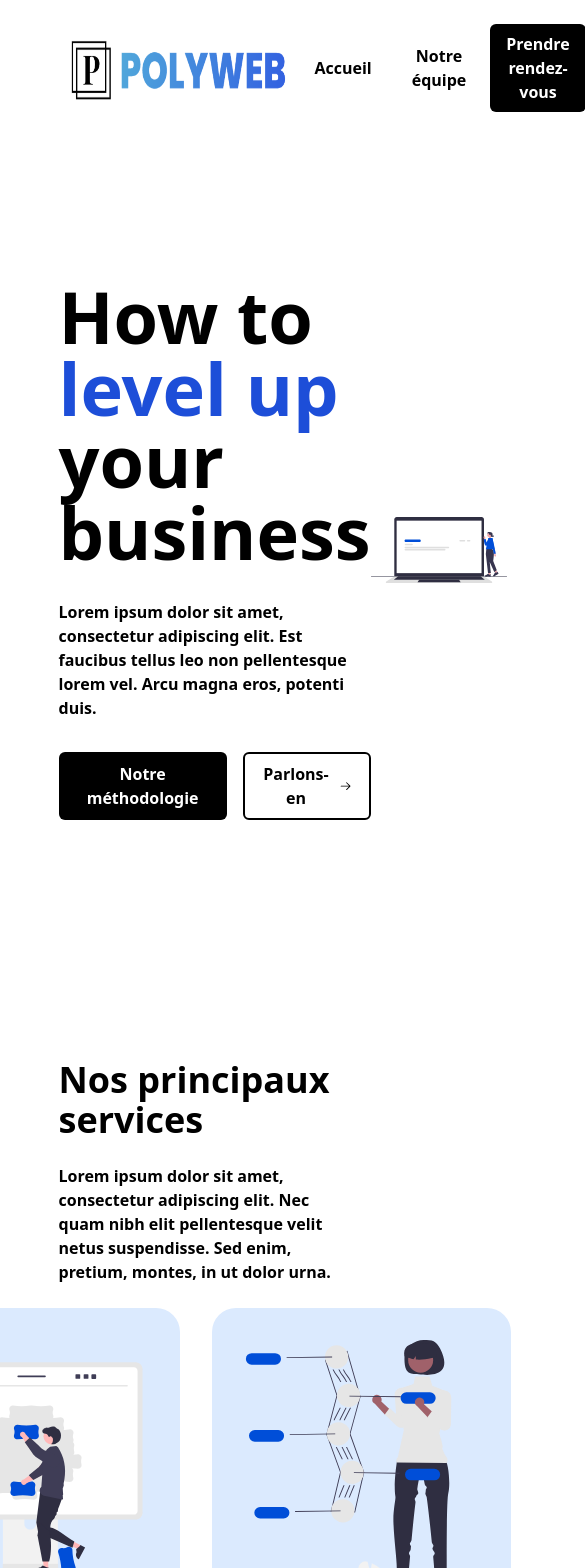
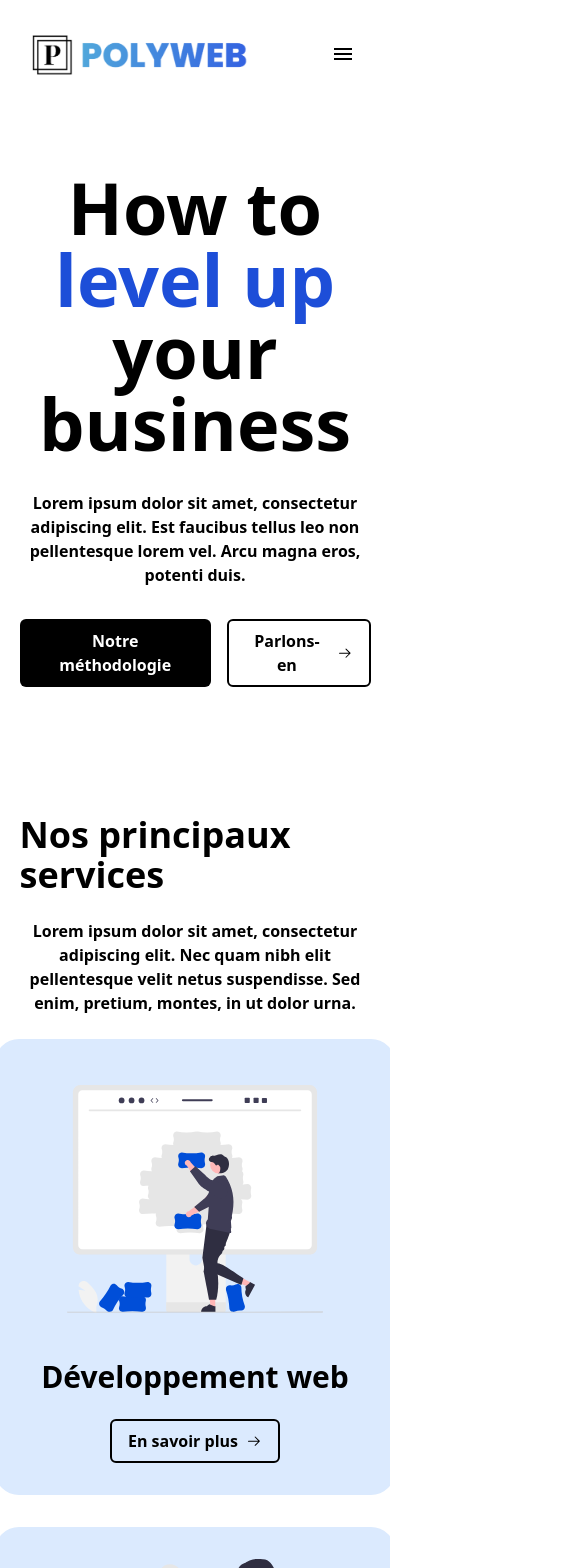
Before and after one commit to PolywebDigital/polyweb.com, a React (Vite) app: page /accueil in a window 390 px wide. Shown: the top 1568 px of the page, 585 px wide, since content can reach past the window. Built offline with nearby package versions, Linux system fonts and the light colour scheme.

Commit message:
feat: responsive design in the app

```diff
--- a/src/components/ServicesCard.tsx
+++ b/src/components/ServicesCard.tsx
@@ -11,11 +11,11 @@ const ServicesCard: React.FC<ServicesCardProps> = (props) => {
   const { title, imageUrl, content } = props;
 
   return (
-    <div className="flex flex-col gap-8 items-center rounded-3xl bg-blue-100 max-w-96 p-8 w-fit">
+    <div className="flex flex-col gap-8 items-center rounded-3xl min-w-[400px] bg-blue-100 max-w-96 p-8 w-fit">
       <img className="w-64 h-64" src={imageUrl} alt="card img" />
       <div className="flex flex-col gap-6 grow text-center justify-between items-center">
         <h3 className="text-3xl font-semibold"> {title} </h3>
-        <p> {content} </p>
+        <p className="hidden md:block"> {content} </p>
         <Button color="bordered">
           En savoir plus <GoArrowRight />
         </Button>
--- a/src/components/TextArea.tsx
+++ b/src/components/TextArea.tsx
@@ -3,7 +3,7 @@ import { TextareaHTMLAttributes } from "react";
 import { cn } from "../utils/cn";
 
 const textAreaVariants = cva(
-  "flex items-center px-4 py-2 rounded-md transition w-full outline outline-1 outline-blue-400 min-h-[150px]",
+  "flex items-center px-4 py-2 rounded-md transition w-full outline outline-1 outline-gray-400 min-h-[150px]",
   {
     variants: {},
     defaultVariants: {},
--- a/src/components/TextField.tsx
+++ b/src/components/TextField.tsx
@@ -3,7 +3,7 @@ import { InputHTMLAttributes } from "react";
 import { cn } from "../utils/cn";
 
 const textFieldVariants = cva(
-  "flex items-center px-4 py-2 rounded-md transition w-full outline outline-1 outline-blue-400 ",
+  "flex items-center px-4 py-2 rounded-md transition w-full outline outline-2 outline-gray-400",
   {
     variants: {},
     defaultVariants: {},
@@ -22,7 +22,7 @@ const TextField: React.FC<TextFieldProps> = (props) => {
   return (
     <div className="flex flex-col w-full">
       <label htmlFor="input">
-        {label} {other.required && <span className="text-red-600">*</span>}
+        {label} {other.required && <span className="text-red-600 ">*</span>}
       </label>
       <input {...other} className={cn(textFieldVariants({}))} id="input" />
       {errorMessage && <span className="text-red-500"> {errorMessage} </span>}
--- a/src/layouts/BottomBar.tsx
+++ b/src/layouts/BottomBar.tsx
@@ -1,15 +1,15 @@
 const BottomBar: React.FC = () => {
   return (
-    <div className="grid grid-cols-3 pt-16 pb-32 px-[25%] justify-center bg-blue-50 ">
+    <div className="flex flex-col md:grid md:grid-cols-3 py-16 md:pt-16 md:pb-32 px-[25%] gap-5 justify-center bg-blue-50 ">
       {/* TODO RAJOUTER L'ONGLET POSTULER */}
-      <div className="flex flex-col items-center gap-4 text-center">
+      <div className="flex flex-col h-fit gap-4 text-center">
         <h4 className="text-xl font-bold"> PolyWeb </h4>
         <p>
           We specialize in providing services to desing websites, applications,
           build and maintain business for customers.
         </p>
       </div>
-      <div className="flex flex-col items-center gap-4 text-center">
+      <div className="flex flex-col h-fit gap-4 text-center">
         <h4 className="text-xl font-bold"> A propos </h4>
         <ul>
           <li> Accueil </li>
@@ -18,7 +18,7 @@ const BottomBar: React.FC = () => {
           {/* <li> Tarification </li> */}
         </ul>
       </div>
-      <div className="flex flex-col items-center gap-4 text-center">
+      <div className="flex flex-col h-fit gap-4 text-center">
         <h4 className="text-xl font-bold"> Nous contacter </h4>
         <ul>
           <li> polyweb.digital@gmail.com </li>
--- a/src/layouts/Layout.tsx
+++ b/src/layouts/Layout.tsx
@@ -8,7 +8,7 @@ interface LayoutProps {
 const Layout: React.FC<LayoutProps> = (props) => {
   const { children } = props;
   return (
-    <div className="flex flex-col min-h-screen justify-between">
+    <div className="flex flex-col overflow-clip gap-16 md:gap-40  min-h-screen justify-between">
       <TopBar />
       {children}
       <BottomBar />
--- a/src/layouts/TopBar.tsx
+++ b/src/layouts/TopBar.tsx
@@ -1,39 +1,70 @@
 import { useNavigate } from "react-router-dom";
 import Button from "../components/Buttons";
 import { paths } from "../constants/Paths";
+import MenuIcon from "@mui/icons-material/Menu";
+import { Drawer } from "@mui/material";
+import { useState } from "react";
+
+type Link = {
+  path: string;
+  text: string;
+  color: "default" | "dark";
+};
 
 const TopBar: React.FC = () => {
+  const [isMenuOpen, setIsMenuOpen] = useState<boolean>(false);
   const navigate = useNavigate();
 
+  const links: Link[] = [
+    { path: paths.home, text: "Accueil", color: "default" },
+    { path: paths.ourTeam, text: "Notre équipe", color: "default" },
+    // { path: paths.ourMethodology, text: "Notre méthodologie", color: "default" },
+    // { path: paths.pricing, text: "Tarification", color: "default" },
+    { path: paths.appointment, text: "Prendre rendez-vous", color: "dark" },
+  ];
+
   return (
-    <div className="flex justify-between w-full px-[15%] py-6">
-      <img className="w-60" src="/logo.png" alt="Logo" />
-      <ul className="flex items-center gap-2">
-        <li>
-          <Button onClick={() => navigate(paths.home)}>Accueil </Button>
-        </li>
-        {/*
-        <li>
-          <Button onClick={() => navigate(paths.ourMethodology)}>
-            Notre méthodologie
-          </Button>
-        </li>
-        */}
-        <li>
-          <Button onClick={() => navigate(paths.ourTeam)}>Notre équipe</Button>
-        </li>
-        {/*
-        <li>
-          <Button onClick={() => navigate(paths.pricing)}>Tarification</Button>
-        </li>
-        */}
-        <li>
-          <Button color="dark" onClick={() => navigate(paths.appointment)}>
-            Prendre rendez-vous
-          </Button>
-        </li>
-      </ul>
-    </div>
+    <>
+      <Drawer
+        anchor="right"
+        open={isMenuOpen}
+        onClose={() => setIsMenuOpen(false)}
+        PaperProps={{
+          sx: {
+            display: "flex",
+            flexDirection: "column",
+            alignItems: "center",
+            width: "60%",
+            justifyContent: "space-between",
+            paddingY: "24px",
+          },
+        }}
+      >
+        <div className="flex flex-col items-center">
+          {links.map((link) => (
+            <Button color={link.color} onClick={() => navigate(link.path)}>
+              {link.text}
+            </Button>
+          ))}
+        </div>
+        <img src="logo.png" className="max-w-60" alt="logo" />
+      </Drawer>
+      <div className="flex justify-between w-full items-center px-[5%] md:px-[10%] lg:px-[15%] xl:px-[20%] py-6">
+        <img src="logo.png" className="max-w-60" alt="logo" />
+        <ul className="hidden sm:flex items-center md:gap-2">
+          {links.map((link) => (
+            <li>
+              <Button color={link.color} onClick={() => navigate(link.path)}>
+                {link.text}
+              </Button>
+            </li>
+          ))}
+        </ul>
+        <Button className="block sm:hidden" onClick={() => setIsMenuOpen(true)}>
+          <MenuIcon width={16} />
+        </Button>
+      </div>
+    </>
   );
 };
 
--- a/src/pages/Home.tsx
+++ b/src/pages/Home.tsx
@@ -8,15 +8,15 @@ const Home: React.FC = () => {
   const navigate = useNavigate();
 
   return (
-    <div>
+    <div className="flex flex-col px-[5%] md:px-[15%] gap-32 md:gap-60">
       {/* Hero section */}
-      <div className="flex px-[15%] py-36 items-center">
-        <div className="flex flex-col gap-8">
-          <h1 className="text-7xl font-bold">
+      <div className="flex items-center">
+        <div className="flex flex-col gap-8 items-center md:items-start">
+          <h1 className="text-7xl text-center md:text-left font-bold">
             How to <span className="font-bold text-blue-700"> level up </span>
             your business
           </h1>
-          <p>
+          <p className="text-center md:text-left">
             Lorem ipsum dolor sit amet, consectetur adipiscing elit. Est
             faucibus tellus leo non pellentesque lorem vel. Arcu magna eros,
             potenti duis.
@@ -31,17 +31,17 @@ const Home: React.FC = () => {
             </Button>
           </div>
         </div>
-        <img className="w-[50%]" src="hero.svg" alt="Hero" />
+        <img className="hidden lg:block w-[50%]" src="hero.svg" alt="Hero" />
       </div>
       {/* Principals services section */}
-      <div className="flex flex-col px-[15%] py-24 items-center gap-6">
+      <div className="flex flex-col items-center gap-6">
         <h2 className="text-4xl font-bold"> Nos principaux services </h2>
-        <p>
+        <p className="text-center md:text-left">
           Lorem ipsum dolor sit amet, consectetur adipiscing elit. Nec quam nibh
           elit pellentesque velit netus suspendisse. Sed enim, pretium, montes,
           in ut dolor urna.
         </p>
-        <div className="flex gap-8">
+        <div className="flex flex-col md:flex-row gap-8">
           <ServicesCard
             title="Développement web"
             imageUrl="/website.svg"
@@ -55,11 +55,15 @@ const Home: React.FC = () => {
         </div>
       </div>
       {/* Start business now */}
-      <div className="flex flex-col gap-12 px-[15%] py-12 items-center">
-        <h2 className="text-4xl font-bold">
-          Améliorer votre image de marque maintenant !
+      <div className="flex flex-col gap-12 items-center">
+        <h2 className="text-4xl text-center font-bold">
+          Améliorer votre image de marque dès maintenant !
         </h2>
-        <img className="w-[30%]" src="/winner.svg" alt="image" />
+        <img
+          className="w-[60%] md:w-[50%] lg:w-[40%]"
+          src="/winner.svg"
+          alt="image"
+        />
         <Button color="bordered" onClick={() => navigate(paths.appointment)}>
           Parlons-en <GoArrowRight />
         </Button>
```
Also changed, not shown: src/pages/Appointment.tsx (+22 -11 lines), src/pages/OurTeam.tsx (+19 -7 lines), public/contact.svg (added), public/small-logo.png (added).
